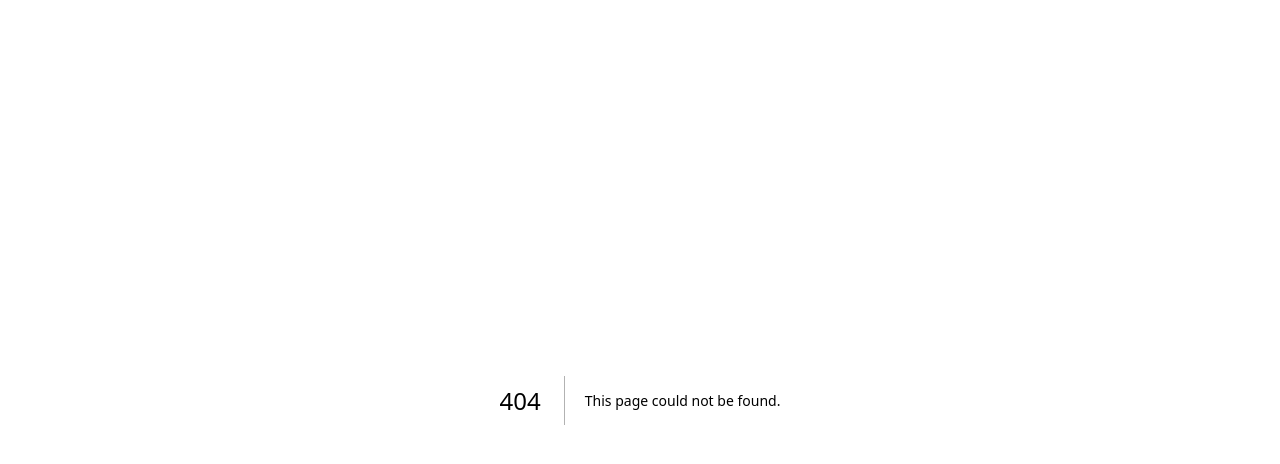
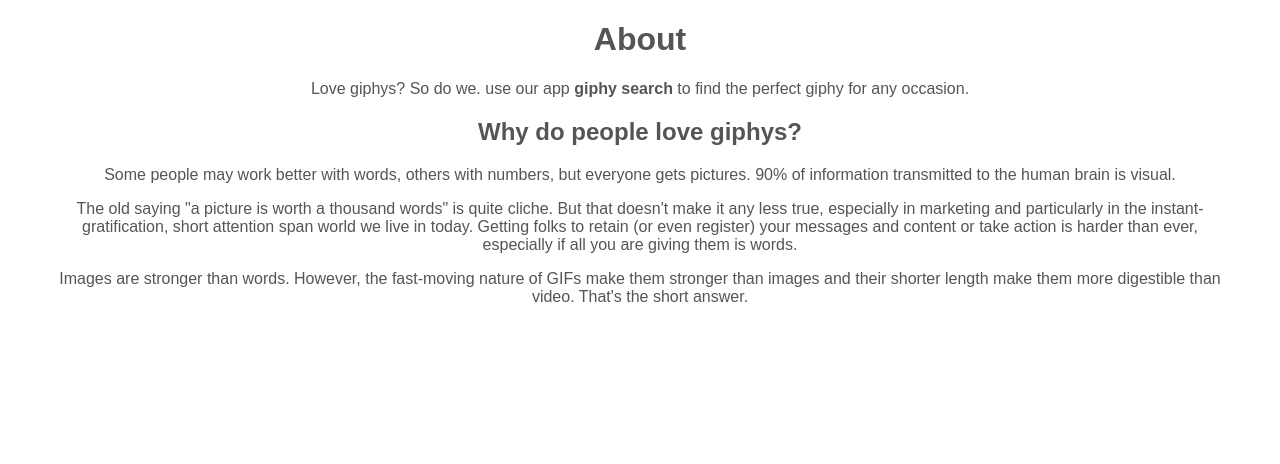
Before and after one commit to gabrielizalo/gabo-giphy-search-app, a Next.js app: page /about in a window 1280 px wide. Before the commit this address had no page. Shown: the top 464 px of the page. Built offline with nearby package versions, Linux system fonts and the light colour scheme.

Commit message:
feat: 4. application development > 1. statically generated page with no data

```diff
--- a/public/styles.css
+++ b/public/styles.css
@@ -3,3 +3,9 @@
     font-family: sans-serif;
     text-align: center;
 }
+
+.container {
+    margin: auto;
+    max-width: 1200px;
+    padding: 0 40px;
+}
--- /dev/null
+++ b/src/pages/about.tsx
@@ -0,0 +1,23 @@
+import Head from 'next/head'
+export default function About () {
+    return (
+        <div className='container'>
+            <Head>
+                <title>Create Next App</title>
+                <link rel="icon" href="/favicon.ico" />
+                <link rel="stylesheet" href="/styles.css" />
+            </Head>
+            <h1>About</h1>
+
+            <p>Love giphys? So do we. use our app <b>giphy search</b> to find the perfect giphy for any occasion.</p>
+
+            <h2>Why do people love giphys?</h2>
+
+            <p>Some people may work better with words, others with numbers, but everyone gets pictures. 90% of information transmitted to the human brain is visual.</p>
+
+            <p>The old saying "a picture is worth a thousand words" is quite cliche. But that doesn't make it any less true, especially in marketing and particularly in the instant-gratification, short attention span world we live in today. Getting folks to retain (or even register) your messages and content or take action is harder than ever, especially if all you are giving them is words.</p>
+
+            <p>Images are stronger than words. However, the fast-moving nature of GIFs make them stronger than images and their shorter length make them more digestible than video. That's the short answer.</p>
+        </div>
+    )
+}
```
